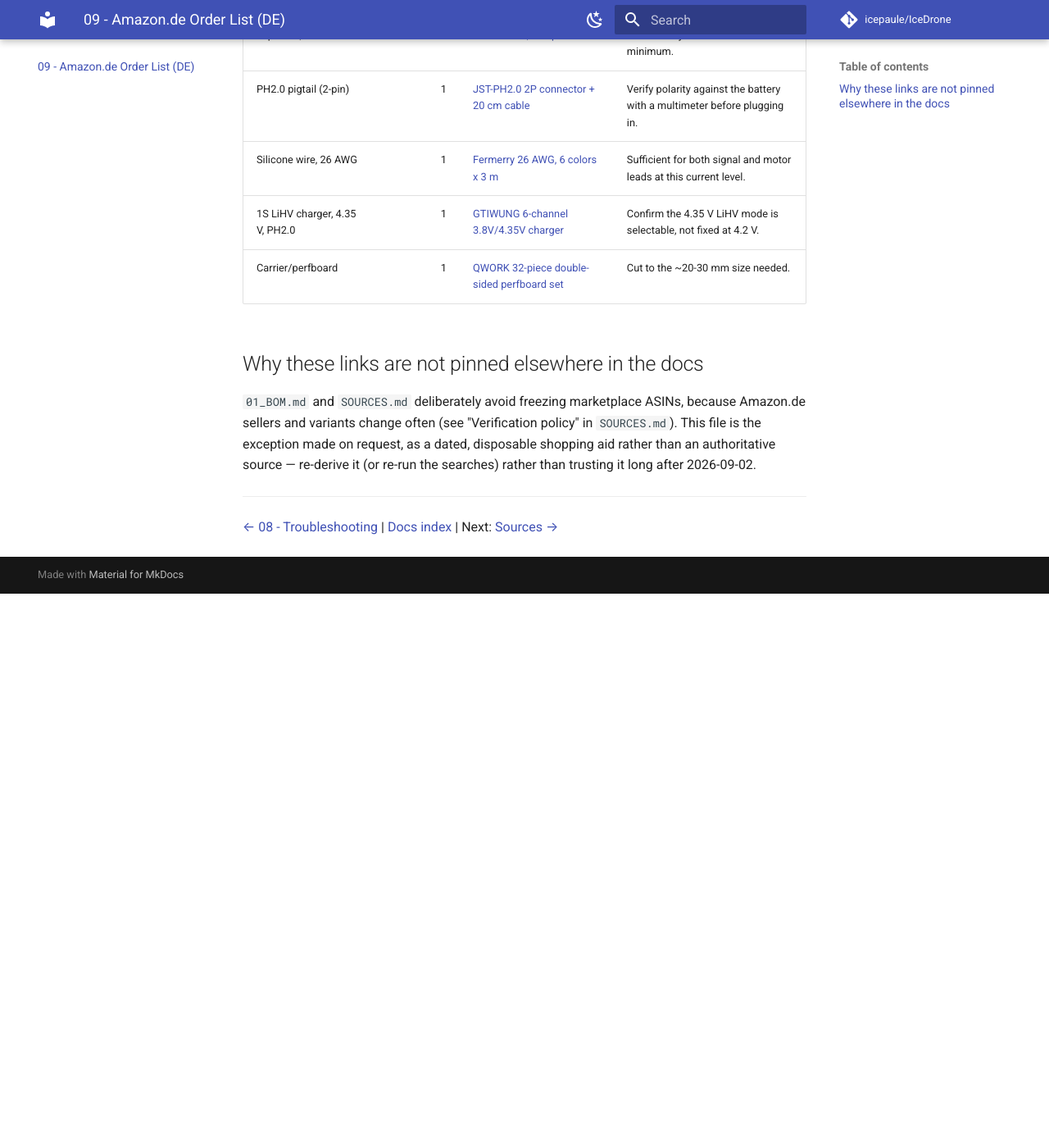
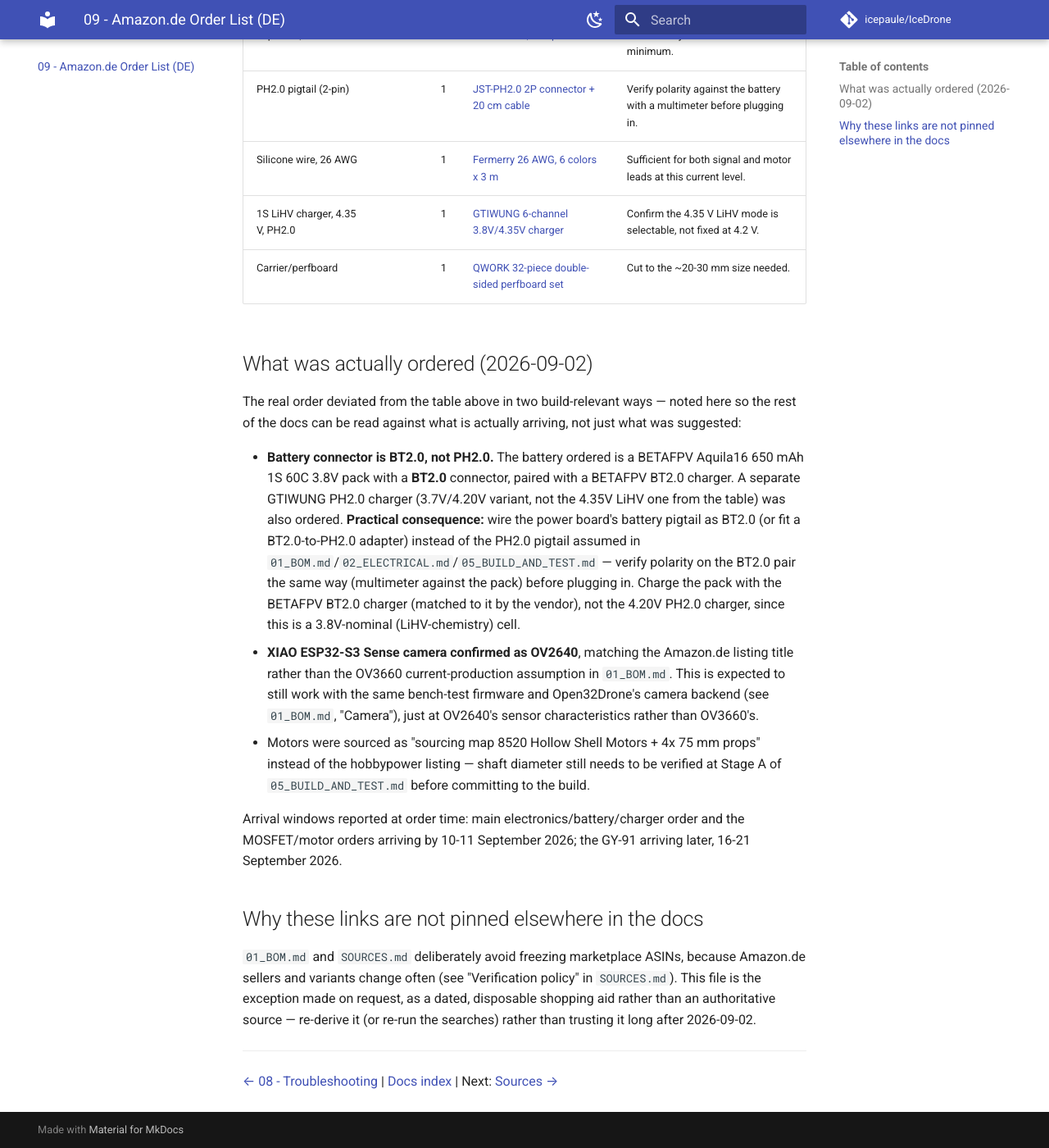
Before and after one commit to icepaule/IceDrone, an MkDocs documentation site: the page built from docs/09_AMAZON_ORDER_LIST_DE.md, in a window 1280 px wide and 1400 px high, scrolled down 1198 px. Shown: the whole window at 82% size. Built offline with MkDocs 1.6.1 and Material for MkDocs 9.7.7, drawn with Linux system fonts in a browser that asks for light colours; comment, search, counter and statistics services are not loaded; before the commit the page ends 1922 px from its top, so only the background shows below that.

Commit message:
Reconcile docs with actual ordered parts (BT2.0 battery, OV2640 camera)
The real order deviated from the suggested list: the 1S battery/charger
pair uses a BT2.0 connector instead of PH2.0, and the XIAO ESP32-S3
Sense's camera is confirmed OV2640 rather than OV3660. Flag both
build-relevant deviations in 09_AMAZON_ORDER_LIST_DE.md, 01_BOM.md,
02_ELECTRICAL.md and 05_BUILD_AND_TEST.md so the wiring/camera
assumptions match what is actually arriving.

Co-Authored-By: Claude Sonnet 5 <noreply@anthropic.com>
Claude-Session: https://claude.ai/code/session_01HKFtDVqo6x4GML64vJckYR

```diff
--- a/docs/09_AMAZON_ORDER_LIST_DE.md
+++ b/docs/09_AMAZON_ORDER_LIST_DE.md
@@ -22,6 +22,16 @@ Convenience shopping list with direct Amazon.de links for most of the [Bill of M
 | 1S LiHV charger, 4.35 V, PH2.0 | 1 | [GTIWUNG 6-channel 3.8V/4.35V charger](https://www.amazon.de/GTIWUNG-Batterie-Ladeger%C3%A4t-JST-PH-Steckverbinder-T579/dp/B0BN3YLDTN) | Confirm the 4.35 V LiHV mode is selectable, not fixed at 4.2 V. |
 | Carrier/perfboard | 1 | [QWORK 32-piece double-sided perfboard set](https://www.amazon.de/Doppelseitiges-PCB-Prototyp-Lochrasterplatine-Kompatibel-Projekten/dp/B0DRY97XBK) | Cut to the ~20-30 mm size needed. |
 
+## What was actually ordered (2026-09-02)
+
+The real order deviated from the table above in two build-relevant ways — noted here so the rest of the docs can be read against what is actually arriving, not just what was suggested:
+
+- **Battery connector is BT2.0, not PH2.0.** The battery ordered is a BETAFPV Aquila16 650 mAh 1S 60C 3.8V pack with a **BT2.0** connector, paired with a BETAFPV BT2.0 charger. A separate GTIWUNG PH2.0 charger (3.7V/4.20V variant, not the 4.35V LiHV one from the table) was also ordered. **Practical consequence:** wire the power board's battery pigtail as BT2.0 (or fit a BT2.0-to-PH2.0 adapter) instead of the PH2.0 pigtail assumed in `01_BOM.md`/`02_ELECTRICAL.md`/`05_BUILD_AND_TEST.md` — verify polarity on the BT2.0 pair the same way (multimeter against the pack) before plugging in. Charge the pack with the BETAFPV BT2.0 charger (matched to it by the vendor), not the 4.20V PH2.0 charger, since this is a 3.8V-nominal (LiHV-chemistry) cell.
+- **XIAO ESP32-S3 Sense camera confirmed as OV2640**, matching the Amazon.de listing title rather than the OV3660 current-production assumption in `01_BOM.md`. This is expected to still work with the same bench-test firmware and Open32Drone's camera backend (see `01_BOM.md`, "Camera"), just at OV2640's sensor characteristics rather than OV3660's.
+- Motors were sourced as "sourcing map 8520 Hollow Shell Motors + 4x 75 mm props" instead of the hobbypower listing — shaft diameter still needs to be verified at Stage A of `05_BUILD_AND_TEST.md` before committing to the build.
+
+Arrival windows reported at order time: main electronics/battery/charger order and the MOSFET/motor orders arriving by 10-11 September 2026; the GY-91 arriving later, 16-21 September 2026.
+
 ## Why these links are not pinned elsewhere in the docs
 
 `01_BOM.md` and `SOURCES.md` deliberately avoid freezing marketplace ASINs, because Amazon.de sellers and variants change often (see "Verification policy" in `SOURCES.md`). This file is the exception made on request, as a dated, disposable shopping aid rather than an authoritative source — re-derive it (or re-run the searches) rather than trusting it long after 2026-09-02.
```
Also changed, not shown: docs/01_BOM.md (+3 -1 lines), docs/02_ELECTRICAL.md (+3 -1 lines), docs/05_BUILD_AND_TEST.md (+2 -2 lines).
